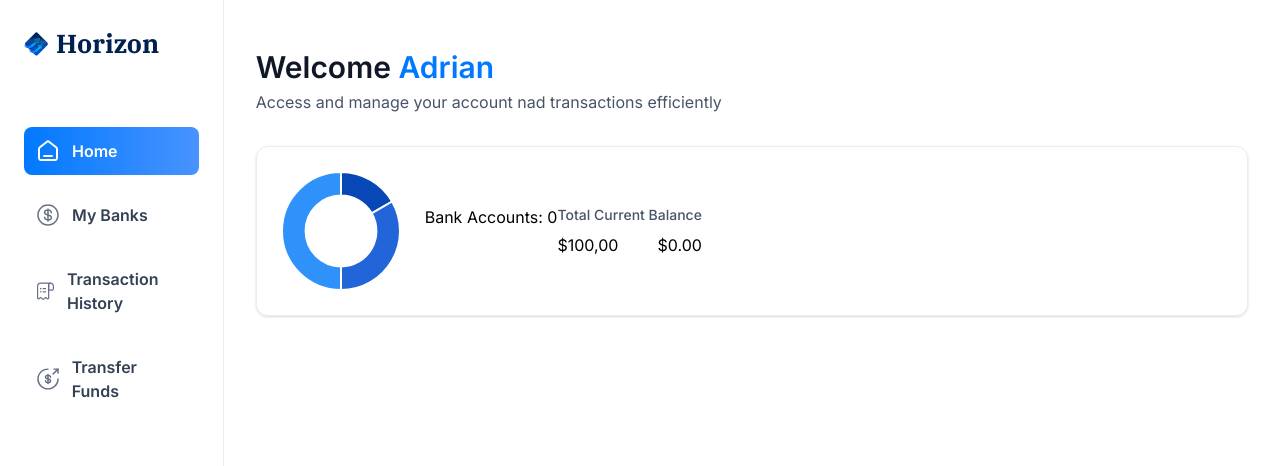
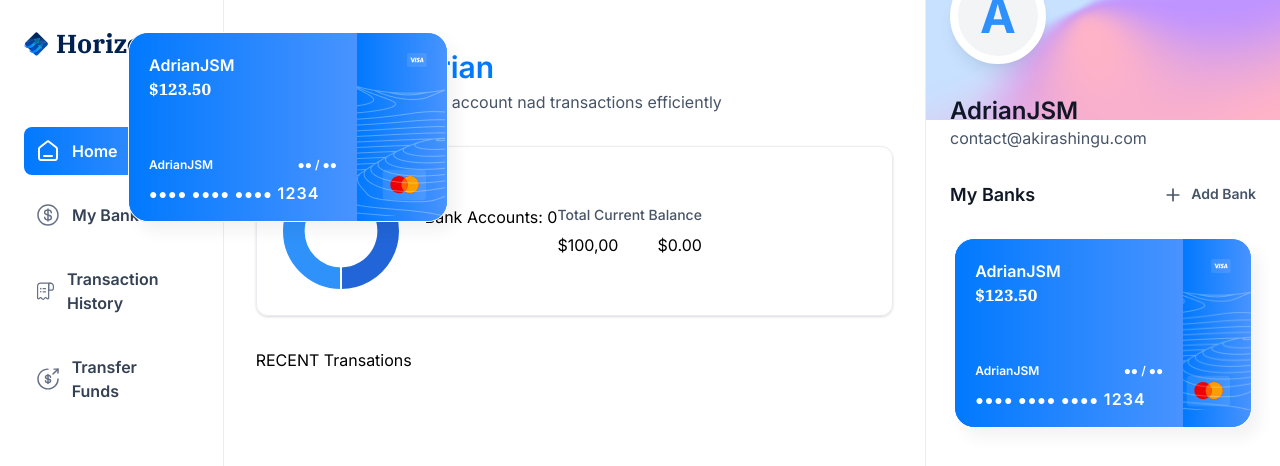
Before and after one commit to shinguakira/banking-nextjs, a Next.js app: page / in a window 1280 px wide. Shown: the top 466 px of the page. Built offline with nearby package versions, Linux system fonts and the light colour scheme.

Commit message:
Add Sidebar component

```diff
--- a/app/(root)/page.tsx
+++ b/app/(root)/page.tsx
@@ -2,10 +2,13 @@
 import HeaderBox from '@/components/ui/HeaderBox';
 import { getUserInfo ,getLoggedInUser} from '@/lib/actions/user.actions';
 import TotalBalanceBox from '@/components/ui/TotalBalanceBox';
+import RightSidebar from '@/components/ui/RightSidebar';
 
 export const Home = async( ) => {
   // const currentPage = Number(page as string) || 1;// set first page as default
-  const loggedIn = {firstName: "Adrian"};
+  const loggedIn = {firstName: "Adrian",
+    lastName:"JSM",
+    email:"contact@akirashingu.com"};
   // const accounts = await getAccountTypeColors({
   //   userId: loggedIn.$id
   // });
@@ -25,7 +28,13 @@
               totalCurrentBalance={0}
             />
         </header>
+
+        RECENT Transations
       </div>
+      <RightSidebar
+        user={loggedIn}
+        transactions={[]}
+        banks={[{currentBalance: 123.50},{currentBalance: 123.50}]}/>
     </section>
   )
 }
--- /dev/null
+++ b/components/ui/BankCard.tsx
@@ -0,0 +1,64 @@
+import { formatAmount } from '@/lib/utils'
+import Image from 'next/image'
+import Link from 'next/link'
+import React from 'react'
+
+function BankCard({account,userName,showBalance=true}:CreditCardProps) {
+  return (
+    <div className="flex flex-col">
+        <Link href="/" className="bank-card">
+            <div className="bank-card_content">
+                <div>
+                    <h1 className="text-16 font-semibold text-white">
+                        {account.name || userName}
+                    </h1>
+                    <p className="font-ibm-plex-serif font-black text-white">
+                        {formatAmount(account.currentBalance)}
+                    </p>
+                </div>
+                <article className="flex flex-col gap-2">
+                    <div className='flex justify-between'>
+                        <h1 className="text-12 font-semibold text-white">
+                            {userName}
+                        </h1>
+                        <h2 className="text-12 font-semibold text-white">
+                            ●● / ●●
+                        </h2>
+                    </div>
+                    <p className="text-14 font-semibold tracking-[1.1px] text-white">
+                        ●●●● ●●●● ●●●● <span className="text-16">
+                            1234
+                        </span>
+                    </p>
+                </article>
+            </div>
+
+            <div className="bank-card_icon">
+                <Image
+                    src="/icons/visa.svg"
+                    alt="pay"
+                    width={20}
+                    height={24}
+                />
+                <Image
+                    src="/icons/mastercard.svg"
+                    alt="pay"
+                    width={45}
+                    height={32}
+                    className="ml-5"
+                />
+            </div>
+            <Image
+                    src="/icons/lines.png"
+                    alt="lines"
+                    width={316}
+                    height={190}
+                    className="absolute top-0 left-0"
+            />
+        </Link>
+        {/* Copy */}
+    </div>
+  )
+}
+
+export default BankCard
--- /dev/null
+++ b/components/ui/RightSidebar.tsx
@@ -0,0 +1,62 @@
+import Image from 'next/image'
+import Link from 'next/link'
+import React from 'react'
+import BankCard from './BankCard'
+
+function RightSidebar({user,transactions,banks}:RightSidebarProps) {
+  return (
+    <aside className='right-sidebar'>
+        <section className='flex flex-col pb-8'>
+            <div className='profile-banner'>
+                <div className='profile'>
+                    <div className='profile-img'>
+                        <span className="text-5xl font-bold text-blue-500">{user.firstName[0]}</span>
+                    </div>
+                    <div className="profile-details">
+                        <h1 className="profile-name">
+                            {user.firstName}{user.lastName}
+                        </h1>
+                        <p className="profile-email">
+                            {user.email}
+                        </p>
+                    </div>
+                </div>
+            </div>
+        </section>
+        <section className="banks">
+            <div className='flex w-full justify-between'>
+                <h2 className="header-2">My Banks</h2>
+                <Link href="/" className="flex gap-2">
+                <Image src="/icons/plus.svg" alt="add bank" width={20} height={20} />
+                <h2 className="text-14 font-semibold text-gray-600">
+                    Add Bank
+                </h2>
+                </Link>
+            </div>
+            {banks?.length > 0 && (
+                <div className="ralative flex flex-1 flex-col
+                items-center justify-center gap-5">
+                    <div className="relative z-10">
+                        <BankCard key={banks[0].$id}
+                        account={banks[0]}
+                        userName={`${user.firstName}${user.lastName}`}
+                        showBalance={false}
+                        />
+                    </div>
+                    {banks[1] && (
+                        <div className="absolute right-0 top-8 z-0 w-[90%]">
+                            <BankCard key={banks[1].$id}
+                                account={banks[1]}
+                                userName={`${user.firstName}${user.lastName}`}
+                                showBalance={false}
+                                />
+                        </div>
+                    )}
+                </div>
+            )}
+        </section>
+    </aside>
+  )
+}
+
+export default RightSidebar
```
